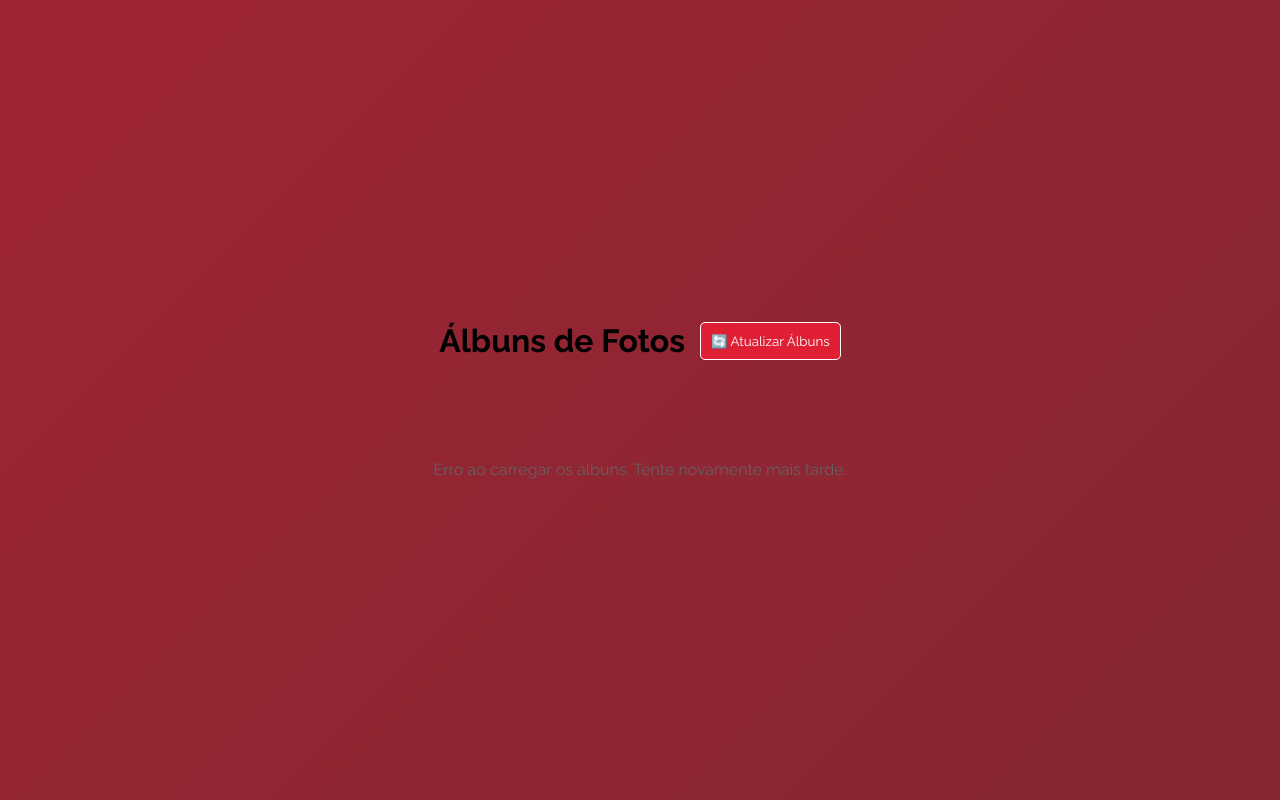
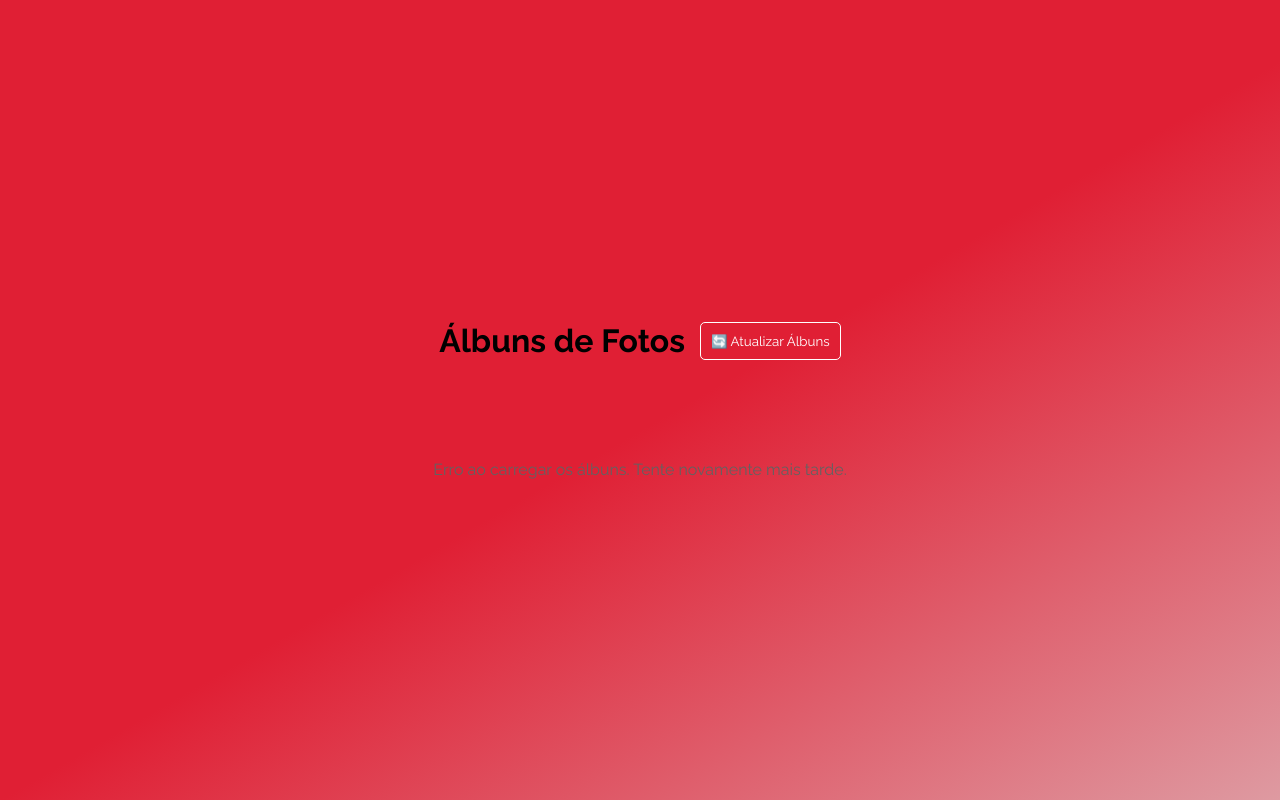
Before and after one commit to Rafael-Rangel/reconhecimento-facial, a plain HTML site: page index.html in a window 1280 px wide. Drawn offline with Linux system fonts and the light colour scheme; no server answers.

Commit message:
Update styles.css

```diff
--- a/styles.css
+++ b/styles.css
@@ -25,8 +25,7 @@
 /* Corpo com fundo animado e design responsivo */
 body {
     font-family: var(--font);
-  background: linear-gradient(135deg, var(--primary), #6f2832);
-  background-size: 400% 400%;
+    background: linear-gradient(330deg, #dddada -25%, #E01F34 48%);
     animation: gradientBG 15s ease infinite;
     color: var(--tertiary);
     min-height: 100vh;
```
Lines whose indentation alone changed are shown as unchanged.
